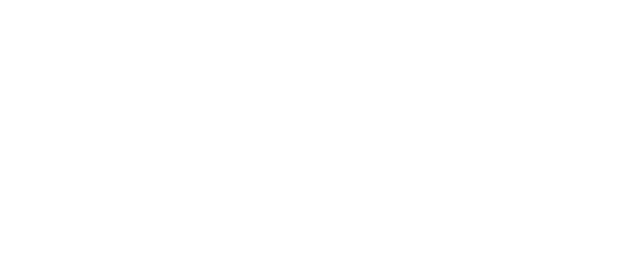
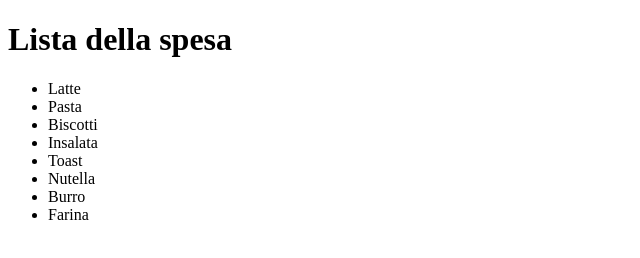
Before and after one commit to Pietro-fe01/js-lista-spesa, a plain HTML site: page index.html in a window 1280 px wide. Shown: the whole page, without its empty margins (0-640 px from the left). Drawn offline with Linux system fonts and the light colour scheme.

Commit message:
Algoritmo realizzato

```diff
--- a/index.html
+++ b/index.html
@@ -5,8 +5,14 @@
     <meta http-equiv="X-UA-Compatible" content="IE=edge">
     <meta name="viewport" content="width=device-width, initial-scale=1.0">
     <title>Lista Spesa</title>
+    <link rel="stylesheet" href="css/style.css">
 </head>
 <body>
+    <main>
+        <h1>Lista della spesa</h1>
+        <ul id="unordered-list"></ul>
+    </main>
+    <div class="relative flex-1 w-full overflow-hidden bg-grey-light">
 
     <script src="js/script.js"></script>
 </body>
--- a/js/script.js
+++ b/js/script.js
@@ -1,4 +1,26 @@
 /* Consegna:
 Data una lista della spesa, stampare
-sulla pagina (anche brutalmente, basta che si vedano)
-gli elementi della lista individualmente con un ciclo while. */
+sulla pagina (anche brutalmente, basta che
+si vedano)
+gli elementi della lista individualmente
+con un ciclo while. */
+
+const unorderedList = document.getElementById("unordered-list");
+const shoppingList = [
+    'Latte',
+    'Pasta',
+    'Biscotti',
+    'Insalata',
+    'Toast',
+    'Nutella',
+    'Burro',
+    'Farina'
+];
+
+let i = 0;
+while (i < shoppingList.length){
+    const listItem = document.createElement("li");
+    listItem.innerHTML = shoppingList[i];
+    unorderedList.append(listItem);
+    i++;
+};
```
Also changed, not shown: css/style.css (added).
